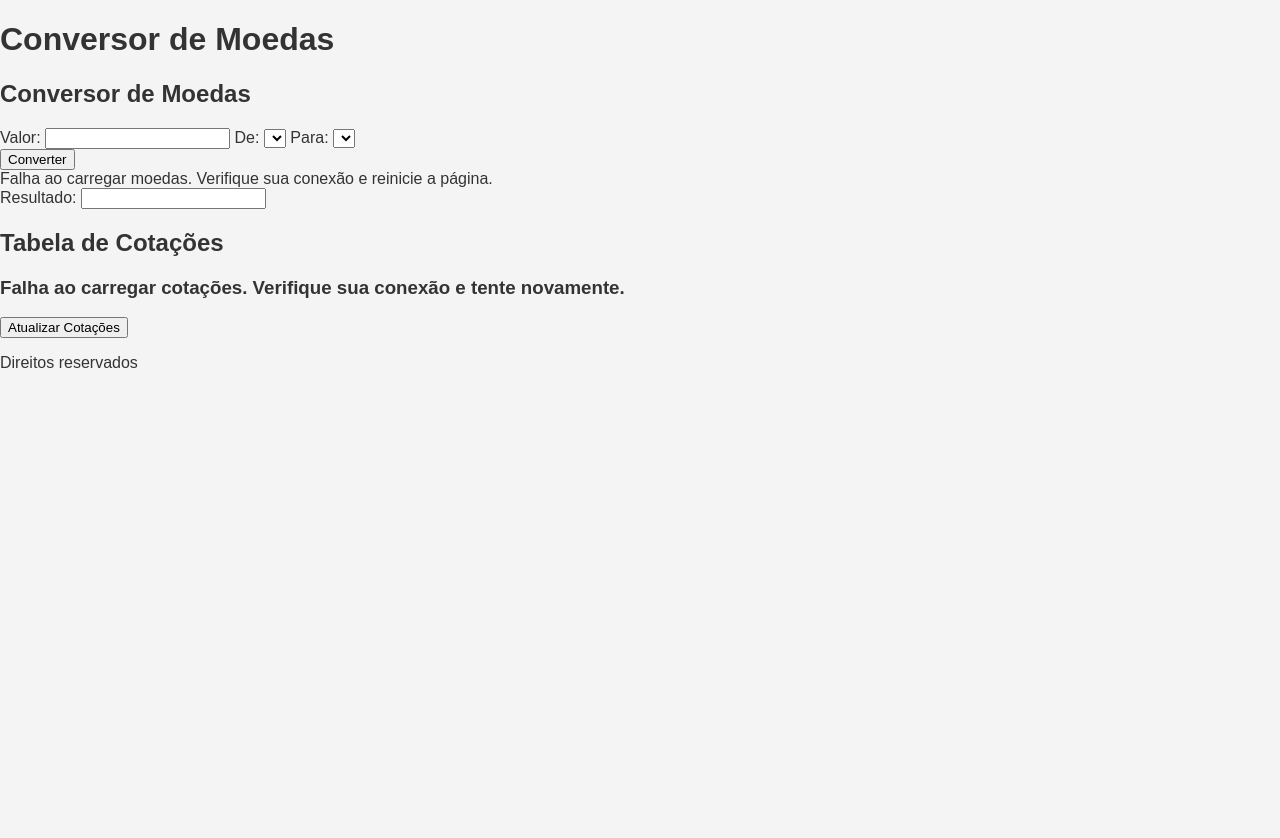
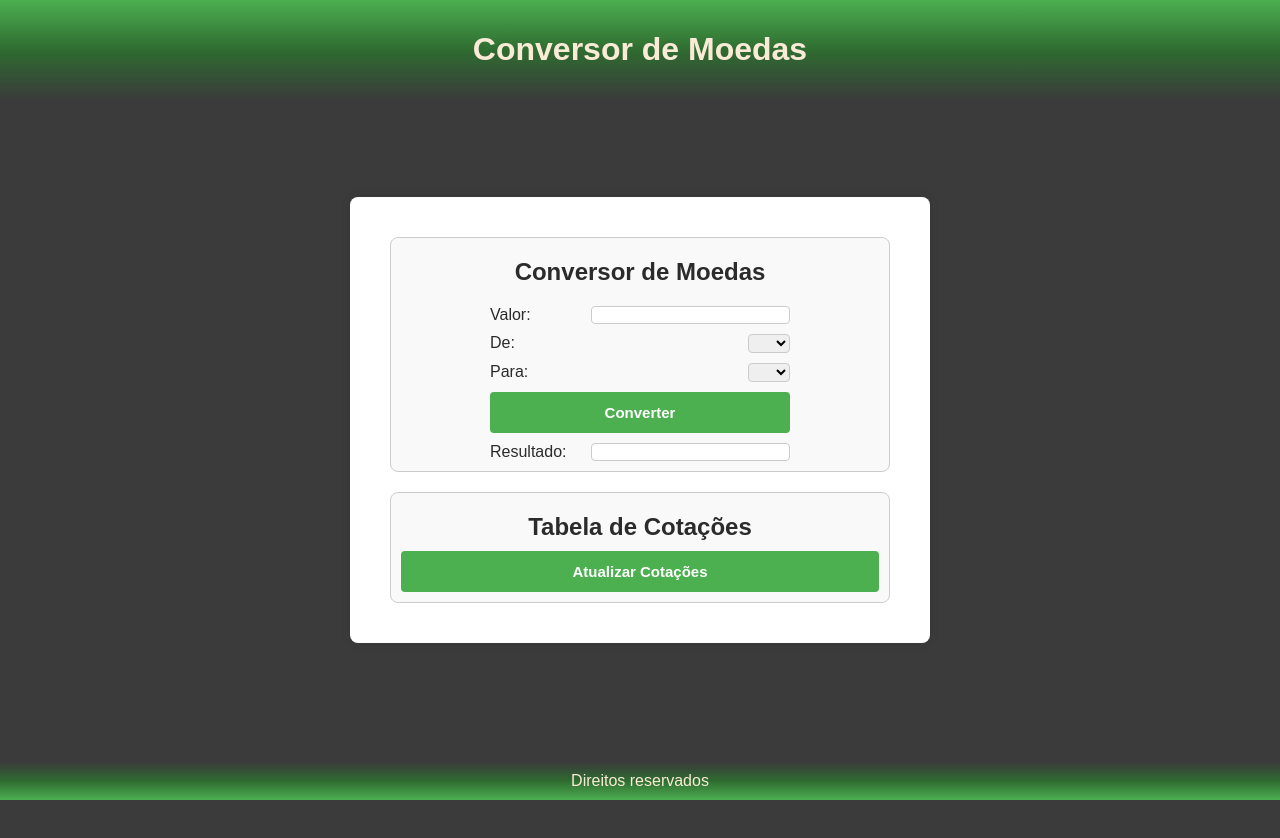
Before and after one commit to MuriloSchneiderS/IFSC-WEB1-AV2, a plain HTML site: page pages/index.html in a window 1280 px wide. Before the commit the page ends 800 px from the top, so only its background shows below. Drawn offline with Linux system fonts and the light colour scheme; no server answers.

Commit message:
Estilo
CSS e correções esteticas

```diff
--- a/pages/index.html
+++ b/pages/index.html
@@ -6,40 +6,45 @@
     <link rel="stylesheet" href="../styles/style.css">
     <script src="../scripts/script-conversor.js" defer></script>
     <script src="../scripts/script-cotacoes.js" defer></script>
-    <title>Document</title>
+    <title>Conversor de moedas</title>
 </head>
 <body>
-    <header>
+    <header class="cabecalho">
         <h1>Conversor de Moedas</h1>
     </header>
 
-    <main>
+    <main class="conteudo-principal">
+        <article class="artigo-moedas">
             <section class="secao conversor" id="conversor">
                 <h2>Conversor de Moedas</h2>
                 <form class="formulario conversor" id="formulario-conversor">
+                    <div>
                         <label for="valor-origem">Valor:</label>
                         <input type="number" id="valor-origem" name="valor-origem" min="0" required>
-
+                    </div>
+                    <div>
                         <label for="moeda-origem">De:</label>
                         <select id="moeda-origem" name="moeda-origem" required></select>
-
+                    </div>
+                    <div>
                         <label for="moeda-destino">Para:</label>
                         <select id="moeda-destino" name="moeda-destino" required></select>
+                    </div>
+                    <button type="submit" id="btn-converter">Converter</button>
                 </form>
 
-            <button type="submit" id="btn-converter">Converter</button>
 
-            <div id="resultado-conversao">
-                <div id="carregamento-conversor"></div>
+                <div id="resultado-conversao" class="formulario">
+                    <div>
                         <label for="valor-convertido">Resultado: </label>
                         <input type="text" id="valor-convertido" name="valor-convertido" readonly>
+                    </div>
                 </div>
             </section>
 
             <section class="secao cotacoes" id="cotacoes">
                 <h2>Tabela de Cotações</h2>
-            <h3 id="carregamento-cotacoes"></h3>
-            <table id="tabela-cotacoes">
+                <table id="tabela-cotacoes" class="tabela cotacoes">
                     <thead>
                         <tr>
                             <th>Moeda</th>
@@ -48,28 +53,29 @@
                     </thead>
                     <tbody>
                         <tr>
-                        <td>Real (R$)</td>
+                            <td>(R$1) Real</td>
                             <td id="real">R$1,00</td>
                         </tr>
                         <tr>
-                        <td>Dólar (USD)</td>
+                            <td>($1) USDólar</td>
                             <td>R$<span id="dolar"></span></td>
                         </tr>
                         <tr>
-                        <td>Euro (€)</td>
+                            <td>(€1) Euro</td>
                             <td>R$<span id="euro"></span></td>
                         </tr>
                         <tr>
-                        <td>Iene (¥)</td>
+                            <td>(¥1) Iene</td>
                             <td>R$<span id="iene"></span></td>
                         </tr>
                     </tbody>
                 </table>
                 <button id="btn-atualizar">Atualizar Cotações</button>
             </section>
+        </article>
     </main>
 
-    <footer>
+    <footer class="rodape">
         <p>Direitos reservados</p>
     </footer>
 </body>
--- a/scripts/script-conversor.js
+++ b/scripts/script-conversor.js
@@ -2,7 +2,6 @@ const moeda_origem = document.getElementById('moeda-origem');
 const moeda_destino = document.getElementById('moeda-destino');
 const valor_origem = document.getElementById('valor-origem');
 const valor_convertido = document.getElementById('valor-convertido');
-const carregamento_conversor = document.getElementById('carregamento-conversor');
 const botao_converter = document.getElementById('btn-converter');
 
 document.addEventListener('DOMContentLoaded', () => {
@@ -15,9 +14,9 @@ botao_converter.addEventListener('click', (e) => {
 
 
 async function carregarListaMoedas() {//Carrega opcoes de moeda-origem e moeda-destino
-    carregamento_conversor.textContent = 'Carregando moedas...';
-    carregamento_conversor.style.display = 'block';
+    moeda_origem.textContent = 'Carregando moedas...';
     moeda_origem.disabled = true;
+    moeda_destino.textContent = 'Carregando moedas...';
     moeda_destino.disabled = true;
 
     try {
@@ -40,12 +39,10 @@ async function carregarListaMoedas() {//Carrega opcoes de moeda-origem e moeda-d
         else
             moeda_destino.selectedIndex = 0;
         //moeda destino padrao definida como USD se existir na lista, senao primeira da lista
-
-        carregamento_conversor.textContent = '';
-        carregamento_conversor.style.display = 'none';
     } catch (erro) {
         console.error(erro);
-        carregamento_conversor.textContent = 'Falha ao carregar moedas. Verifique sua conexão e reinicie a página.';
+        moeda_origem.textContent = 'Erro ao carregar moedas';
+        moeda_destino.textContent = 'Erro ao carregar moedas';
     } finally {
         moeda_origem.disabled = false;
         moeda_destino.disabled = false;
@@ -69,8 +66,8 @@ async function converterMoeda() {
         valor_convertido.value = 'Valor inválido';
         return;
     }
-    carregamento_conversor.textContent = 'Convertendo...';
-    carregamento_conversor.style.display = 'block';
+    botao_converter.textContent = 'Convertendo...';
+    botao_converter.disabled = true;
     try {
         const resposta = await fetch(`https://api.frankfurter.app/latest?amount=${valor}&from=${origem}&to=${destino}`, { cache: 'no-store' });
         if (!resposta.ok)
@@ -82,8 +79,8 @@ async function converterMoeda() {
         console.error(erro);
         valor_convertido.value = 'Erro na conversão';
     } finally {
-        carregamento_conversor.textContent = '';
-        carregamento_conversor.style.display = 'none';
+        botao_converter.textContent = 'Converter';
+        botao_converter.disabled = false;
     }
 }
 
--- a/scripts/script-cotacoes.js
+++ b/scripts/script-cotacoes.js
@@ -1,5 +1,4 @@
 const tabela_cotacoes = document.getElementById('tabela-cotacoes');
-const carregamento_cotacoes = document.getElementById('carregamento-cotacoes');
 const botao_atualizar = document.createElement('btn-atualizar');
 const dolar = document.getElementById('dolar');
 const euro = document.getElementById('euro');
@@ -13,8 +12,9 @@ botao_atualizar.addEventListener('click', () => {
 });
 
 async function atualizarCotacoes() {
-    carregamento_cotacoes.textContent = 'Carregando cotações...';
     tabela_cotacoes.style.display = 'none';
+    botao_atualizar.textContent = 'Atualizando Cotações...';
+    botao_atualizar.disabled = true;
     try {
         const resposta = await fetch('https://api.frankfurter.app/latest?from=BRL&to=USD,EUR,JPY', { cache: 'no-store' });
         if (!resposta.ok)
@@ -24,11 +24,13 @@ async function atualizarCotacoes() {
         dolar.textContent = (1 / taxas.USD).toFixed(2);
         euro.textContent = (1 / taxas.EUR).toFixed(2);
         iene.textContent = (1 / taxas.JPY).toFixed(4);
-        carregamento_cotacoes.textContent = '';
+        botao_atualizar.textContent = 'Atualizar Cotações';
         tabela_cotacoes.style.display = 'table';
     } catch (erro) {
         console.error(erro);
-        carregamento_cotacoes.textContent = 'Falha ao carregar cotações. Verifique sua conexão e tente novamente.';
+        botao_atualizar.textContent = 'Erro ao atualizar cotações...';
+    } finally {
+        botao_atualizar.disabled = false;
     }
 }
 /*Tabela de Cotações:
--- a/styles/style.css
+++ b/styles/style.css
@@ -1,3 +1,134 @@
+body {
+    font-family: Arial, sans-serif;
+    background-color: #3b3b3b;
+    color:antiquewhite;
+    margin: 0;
+    padding: 0;
+    overflow: hidden;
+}
+
+.cabecalho {
+    background: linear-gradient(to bottom, #4CAF50 0%, #2f6c31, transparent 100%);
+    color: antiquewhite;
+    padding: 10px 0;
+    text-align: center;
+    position: fixed;
+    width: 100%;
+    top: 0;
+}
+.conteudo-principal {
+    display: flex;
+    justify-content: center;
+    align-items: center;
+    min-height: 100vh;
+    padding: 20px;
+}
+.artigo-moedas {
+    display: grid;
+    gap: 20px;
+    width: 100%;
+    max-width: 500px;
+    margin: 20px auto;
+    padding: 40px;
+    background-color: white;
+    color: #2b2b2b;
+    border-radius: 8px;
+    box-shadow: 0 0 10px rgba(0, 0, 0, 0.1);
+}
+
+.secao {
+    display: flex;
+    flex-direction: column;
+    text-align: center;
+    align-items: center;
+    padding: 10px;
+    border: 1px solid #ccc;
+    border-radius: 8px;
+    background-color: #f9f9f9;
+}
+.secao h2{
+    margin: 10px 0;
+}
+.secao button{
+    width: 100%;
+    padding: 10px 20px;
+    background-color: #4CAF50;
+    color: white;
+    border: 2px solid #4CAF50;
+    border-radius: 4px;
+    cursor: pointer;
+    font-size: 15px;
+    font-weight: bold;
+    transition: all 0.5s ease;
+}
+.secao button:hover{
+    background-color: transparent;
+    color: #4CAF50;
+    border: 2px solid #4CAF50;
+}
+.secao button:disabled{
+    background-color: #a5d6a7;
+    border: 2px solid grey;
+    color: grey;
+    cursor: not-allowed;
+}
+
+.conversor{
+    gap: 10px;
+}
+.formulario {
+    display: flex;
+    flex-direction: column;
+    align-items: center;
+    width: 55%;
+    min-width: 300px;
+}
+.formulario div{
+    display: flex;
+    justify-content: space-between;
+    width: 100%;
+    gap: 5px;
+}
+.formulario input{
+    padding: 0 10px;
+    border: 1px solid #ccc;
+    border-radius: 4px;
+}
+.formulario select{
+    padding: 0 10px;
+    border: 1px solid #ccc;
+    border-radius: 4px;
+}
+
+.tabela{
+    border-collapse: collapse;
+    margin: 0 10px 15px;
+    width: 100%;
+    box-shadow: 0 0 10px rgba(0, 0, 0, 0.15)
+}
+.tabela thead {
+    background-color: #4CAF50;
+    color: white;
+}
+.tabela th, .tabela td {
+    border: 1px solid #ddd;
+    padding: 8px;
+    text-align: center;
+}
+
+.rodape {
+     background: linear-gradient(to top, #4CAF50 0%, #2f6c31, transparent 100%);
+    color: antiquewhite;
+    text-align: center;
+    padding: 10px 0;
+    position: fixed;
+    width: 100%;
+    bottom: 0;
+}
+.rodape p {
+    margin: 0;
+}
+
 /*Para questões visuais é necessário ter no mínimo os seguintes requisitos CSS.
 a.  Tabelas e o conversor de moedas centralizadas
 b.  Cores de fundo e fontes diferentes
@@ -6,11 +137,3 @@ aparência para mostrar que estão bloqueados
 d.  Faça sua aplicação ser responsiva a diferentes tipos de tela.
 
 2.  Fica permitido o uso de bootstrap assim como CSS puro*/
-
-body {
-    font-family: Arial, sans-serif;
-    background-color: #f4f4f4;
-    color: #333;
-    margin: 0;
-    padding: 0;
-}
```
Lines whose indentation alone changed are shown as unchanged.
